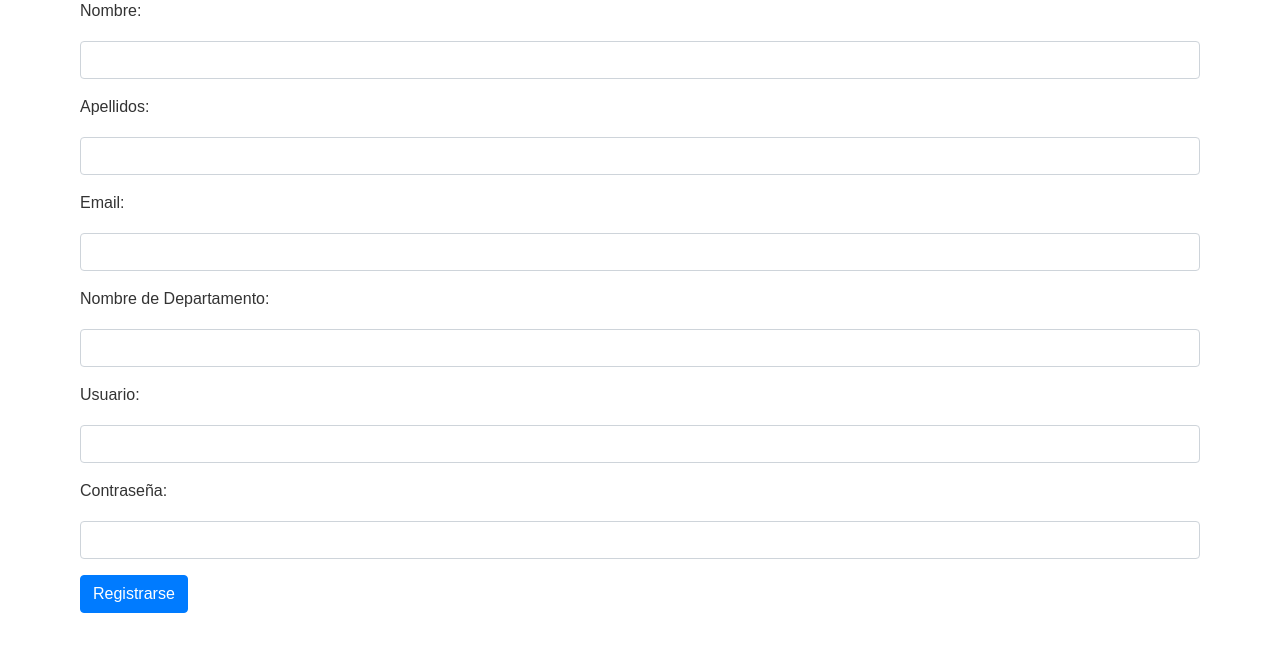
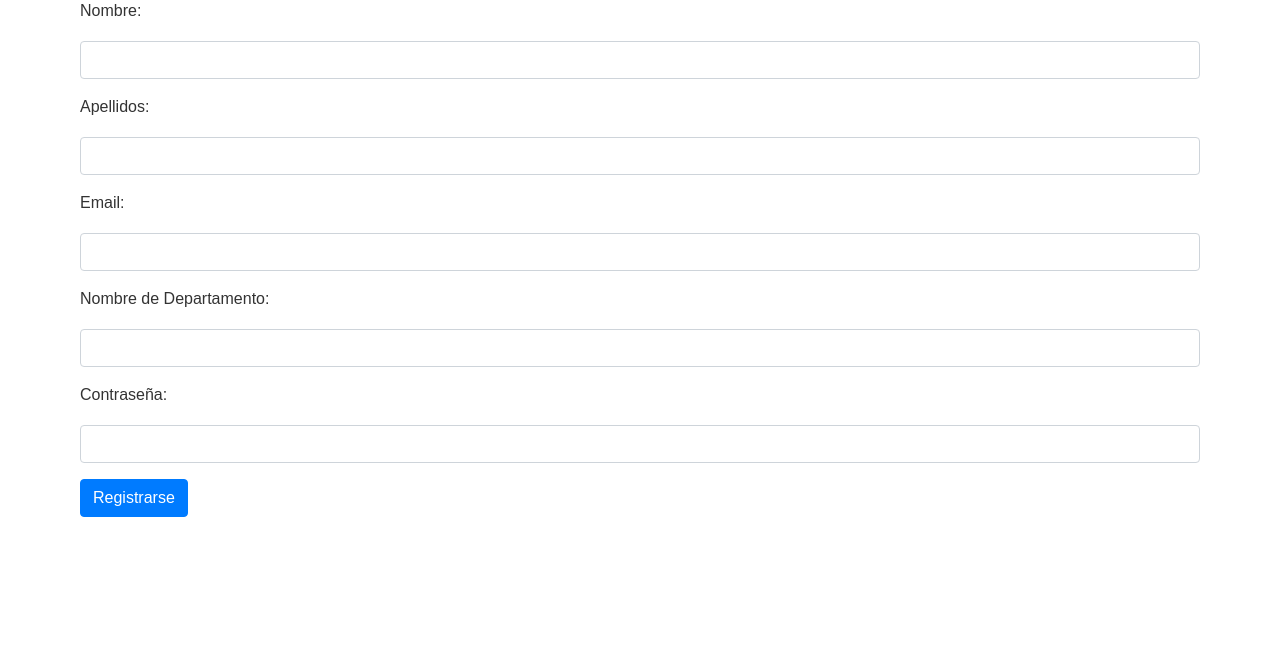
Before and after one commit to ValeriaSanchezS/FlaskRepo, a Flask app: page /register in a window 1280 px wide. Shown: the part 171-824 px from the top of the page. Run offline with Flask 3, Linux system fonts and the light colour scheme; some libraries are stand-ins or nearby versions.

Commit message:
Update register.html

```diff
--- a/FlaskRep2.0/templates/register.html
+++ b/FlaskRep2.0/templates/register.html
@@ -22,10 +22,6 @@
             <input type="text" class="form-control" name="department" id="department" required>
         </div>
         <div class="form-group">
-            <label for="username">Usuario:</label>
-            <input type="text" class="form-control" name="username" id="username" required>
-        </div>
-        <div class="form-group">
             <label for="password">Contraseña:</label>
             <input type="password" class="form-control" name="password" id="password" required>
         </div>
```
